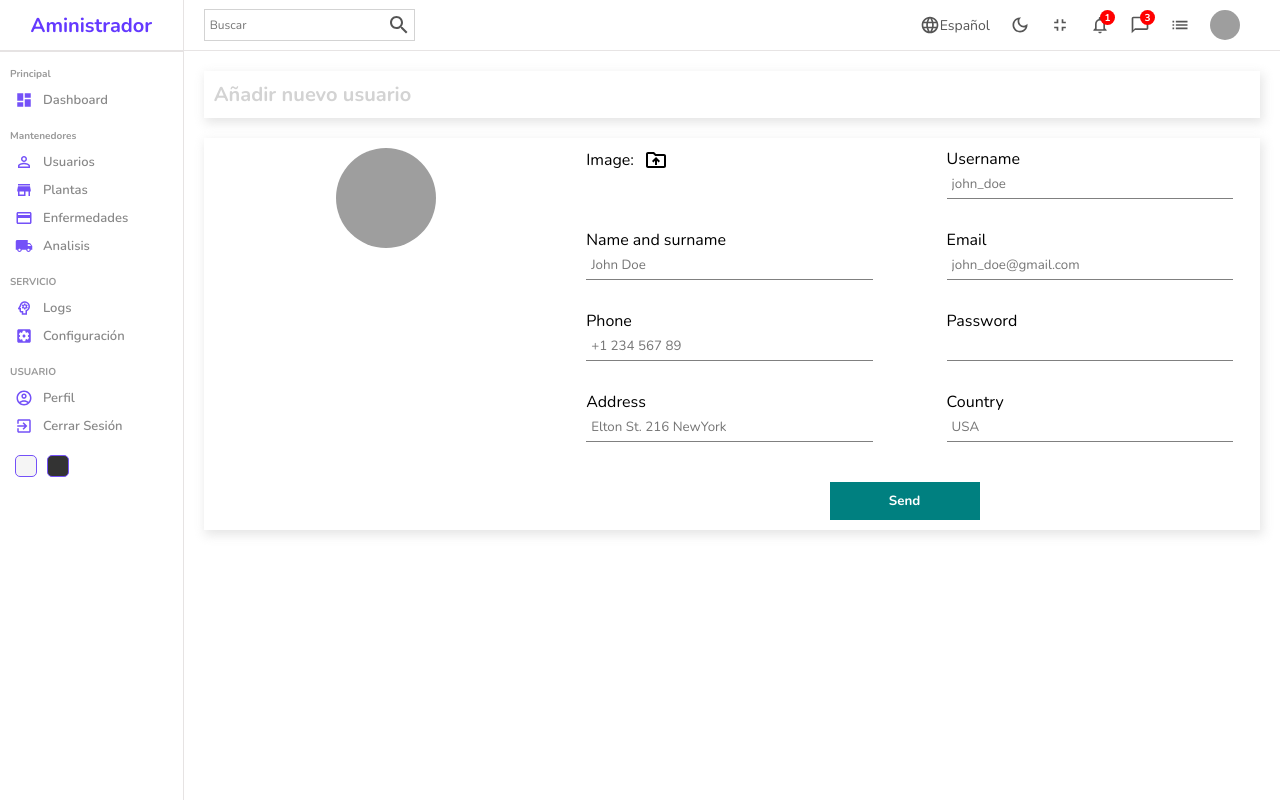
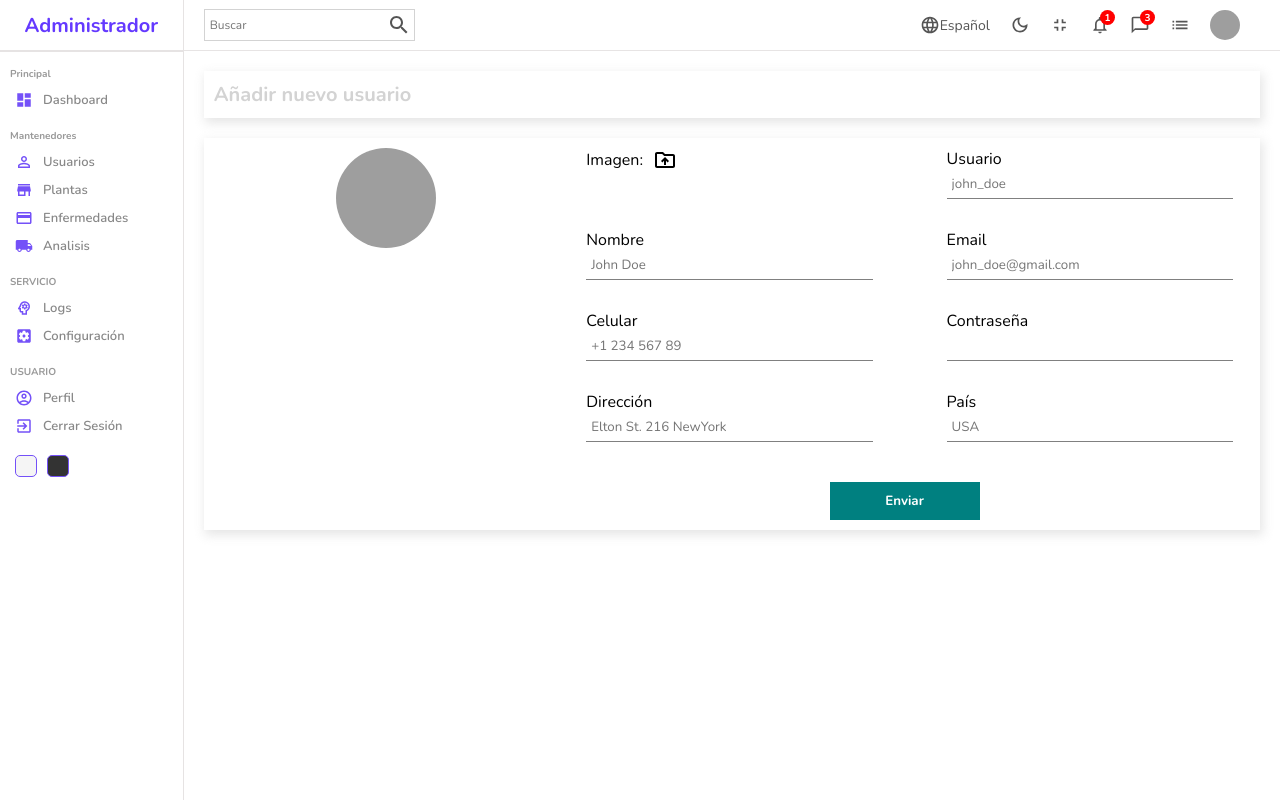
Before and after one commit to Josericardo3/AdminMyPlansSafety, a React (Create React App) app: page /users/new in a window 1280 px wide. Built offline with nearby package versions, Linux system fonts and the light colour scheme; grey boxes are pictures that could not be loaded.

Commit message:
edit pages

```diff
--- a/src/components/datatable/Datatable.jsx
+++ b/src/components/datatable/Datatable.jsx
@@ -20,13 +20,13 @@ const Datatable = () => {
         return (
           <div className="cellAction">
             <Link to="/users/test" style={{ textDecoration: "none" }}>
-              <div className="viewButton">View</div>
+              <div className="viewButton">Ver</div>
             </Link>
             <div
               className="deleteButton"
               onClick={() => handleDelete(params.row.id)}
             >
-              Delete
+              Eliminar
             </div>
           </div>
         );
--- a/src/components/sidebar/Sidebar.jsx
+++ b/src/components/sidebar/Sidebar.jsx
@@ -21,7 +21,7 @@ const Sidebar = () => {
     <div className="sidebar">
       <div className="top">
         <Link to="/" style={{ textDecoration: "none" }}>
-          <span className="logo">Aministrador</span>
+          <span className="logo">Administrador</span>
         </Link>
       </div>
       <hr />
--- a/src/formSource.js
+++ b/src/formSource.js
@@ -1,13 +1,13 @@
 export const userInputs = [
     {
       id: 1,
-      label: "Username",
+      label: "Usuario",
       type: "text",
       placeholder: "john_doe",
     },
     {
       id: 2,
-      label: "Name and surname",
+      label: "Nombre",
       type: "text",
       placeholder: "John Doe",
     },
@@ -19,24 +19,24 @@ export const userInputs = [
     },
     {
       id: 4,
-      label: "Phone",
+      label: "Celular",
       type: "text",
       placeholder: "+1 234 567 89",
     },
     {
       id: 5,
-      label: "Password",
+      label: "Contraseña",
       type: "password",
     },
     {
       id: 6,
-      label: "Address",
+      label: "Dirección",
       type: "text",
       placeholder: "Elton St. 216 NewYork",
     },
     {
       id: 7,
-      label: "Country",
+      label: "País",
       type: "text",
       placeholder: "USA",
     },
--- a/src/pages/new/New.jsx
+++ b/src/pages/new/New.jsx
@@ -30,7 +30,7 @@ const New = ({ inputs, title }) => {
             <form>
               <div className="formInput">
                 <label htmlFor="file">
-                  Image: <DriveFolderUploadOutlinedIcon className="icon" />
+                  Imagen: <DriveFolderUploadOutlinedIcon className="icon" />
                 </label>
                 <input
                   type="file"
@@ -46,7 +46,7 @@ const New = ({ inputs, title }) => {
                   <input type={input.type} placeholder={input.placeholder} />
                 </div>
               ))}
-              <button>Send</button>
+              <button>Enviar</button>
             </form>
           </div>
         </div>
```
